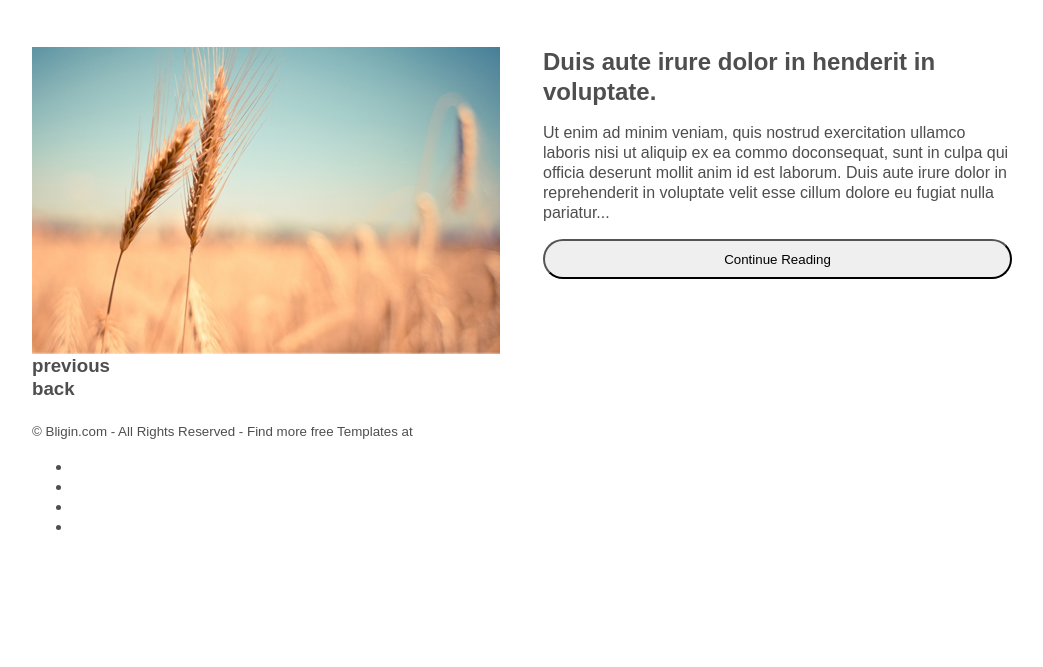
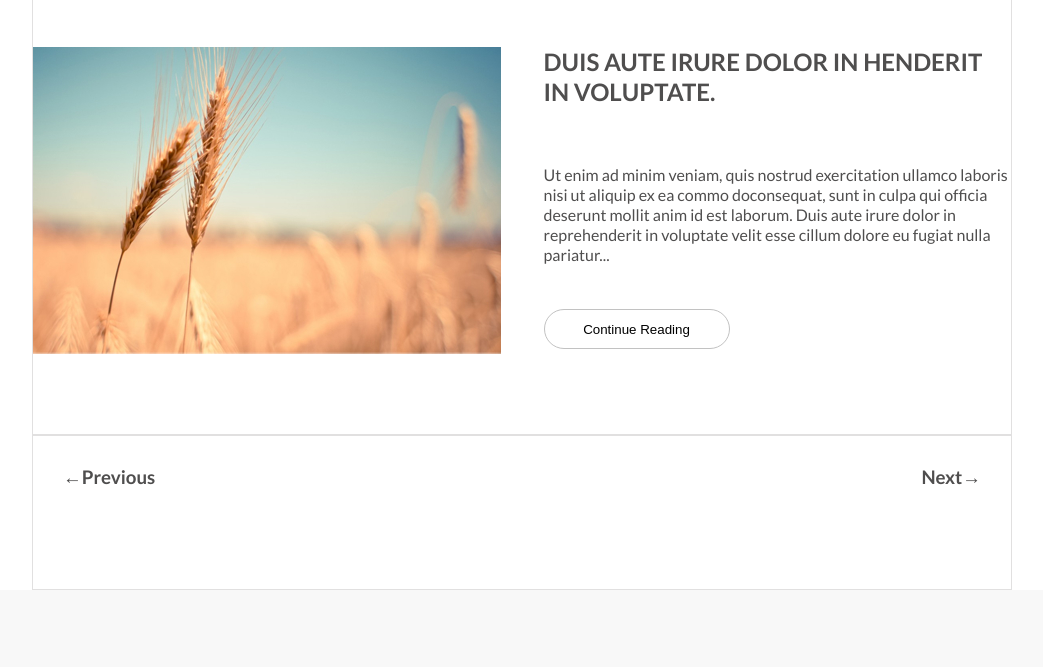
Before and after one commit to yoavnatan/Design-to-live-page-II--Yoav-Natan, a plain HTML site: page SITE/index.html in a window 1280 px wide. Shown: the part 890-1557 px from the top of the page, without its empty margins (118-1161 px from the left). Before the commit the page ends 1443 px from the top, so only its background shows below. Drawn offline with Linux system fonts and the light colour scheme; a web font is replaced by a local one.

Commit message:
Finish basic layout and hovering effects

```diff
--- a/SITE/index.html
+++ b/SITE/index.html
@@ -5,12 +5,13 @@
     <meta charset="UTF-8">
     <meta name="viewport" content="width=device-width, initial-scale=1.0">
     <title>Blogin</title>
-    <link rel="stylesheet" href="/SITE/styles/styles.css">
+    <link rel="stylesheet" href="styles/styles.css">
 </head>
 
 <body class="main-layout">
 
-    <header class="main-header flex align-center space-between full">
+    <header class="main-header full">
+        <div class="inner-container flex">
             <div class="logo">Blogin<span>.</span></div>
             <nav class="main-nav">
                 <ul class="main-nav-list clean-list flex">
@@ -20,9 +21,10 @@
                     <li><a href="#">Contact</a></li>
                 </ul>
             </nav>
+        </div>
     </header>
 
-    <main class="main-content card-layout">
+    <main class="main-content cards-layout">
 
         <div class="card">
             <img src="./img/001.jpg" alt="" class="card-image">
@@ -74,20 +76,22 @@
 
         </div>
     </main>
-    <section class="page-nav">
-        <h3>previous</h3>
-        <h3>back</h3>
+    <section class="page-container flex space-between">
+        <h3>←Previous</h3>
+        <h3>Next→</h3>
     </section>
 
-    <footer class="main-footer">
+    <footer class="main-footer full">
+        <div class="inner-container-footer flex align-center space-between">
             <div class="logo">Blogin<span>.</span></div>
             <small class="footer-rights">© Bligin.com - All Rights Reserved - Find more free Templates at <a
                     href="#">Pixelhint.com</a></small>
-        <ul class="footer-social">
-            <li><a href="#">facebook</a></li>
-            <li><a href="#">twitter</a></li>
-            <li><a href="#">Be</a></li>
-            <li><a href="#">world</a></li>
+            <ul class="footer-social clean-list flex ">
+                <li><img src="img/F.png" alt=""></li>
+                <li><img src="img/L.png" alt=""></li>
+                <li><img src="img/be.png" alt=""></li>
+                <li><img src="img/basket.png" alt=""></li>
+        </div>
         </ul>
     </footer>
 
--- a/SITE/styles/basics/base.css
+++ b/SITE/styles/basics/base.css
@@ -6,7 +6,7 @@
 
 html {
     color: var(--clr-primary--1);
-    font-family: lato-bold, sans-serif;
+    font-family: lato-bold;
     line-height: 1.25;
 }
 
@@ -20,7 +20,8 @@ img {
 }
 
 a {
-    color: var(--clr-primary--3)
+    color: var(--clr-primary--3);
+    text-decoration: none;
 }
 
 h1,
@@ -29,11 +30,26 @@ h3,
 h4,
 h5,
 h6 {
-    margin: 0;
+    margin: 0 0 1em;
 }
 
+
 button {
-    min-width: 186px;
+    border-style: solid;
+    max-width: 186px;
     min-height: 40px;
     border-radius: 20px;
+    cursor: pointer;
+    background-color: #FFFFFF;
+    border-color: #C2C2C2;
+    border-width: 1.94px;
+    /* box-shadow: none; */
+    margin: 0;
+
 }
+
+button:hover {
+    color: #58C93A;
+    border-color: #58C93A;
+
+}
--- a/SITE/styles/basics/helpers.css
+++ b/SITE/styles/basics/helpers.css
@@ -15,3 +15,7 @@
     padding: 0;
     list-style-type: none;
 }
+
+.grid {
+    display: grid
+}
--- a/SITE/styles/basics/layouts.css
+++ b/SITE/styles/basics/layouts.css
@@ -15,14 +15,14 @@
 
 /* Card Layout */
 
-.card-layout {
+/* this is not layout! */
+.cards-layout {
     display: grid;
     gap: 80px;
-}
+    padding-top: 30px;
+    padding-bottom: 80px;
 
-.card {
-    display: flex;
-    gap: 43px;
+    border: 0.5px solid rgba(225.00045776367188, 223.99658203125, 223.99658203125, 1);
 }
 
 .card-content {
--- a/SITE/styles/components/card.css
+++ b/SITE/styles/components/card.css
@@ -1,4 +1,24 @@
-.card .card-title {
-    font-family: lato-bold, sans-serif;
+.card p {
+    font-family: lato-regular, sans-serif;
+    margin: 0 0 44px 0;
 
 }
+
+.card {
+    display: flex;
+    flex-direction: column;
+
+    /* grid-template-rows: 1fr 1fr; */
+    gap: 43px;
+}
+
+h2 {
+    text-transform: uppercase;
+    margin-bottom: 58px;
+
+}
+
+.card-content {
+    display: flex;
+    flex-direction: column;
+}
--- /dev/null
+++ b/SITE/styles/components/footer.css
@@ -0,0 +1,61 @@
+footer {
+    background-color: rgba(248.0000004172325, 248.0000004172325, 248.0000004172325, 1);
+    height: 315px;
+    color: rgba(165.9999, 165.9999, 165.9999, 1);
+
+}
+
+footer>.inner-container-footer {
+    flex-direction: column;
+}
+
+footer .logo {
+    color: rgba(41.004, 41.004, 41.004, 1);
+    margin-top: 80px;
+    margin-bottom: 32px;
+}
+
+footer a {
+    color: var(--clr-primary--2)
+}
+
+footer li {
+    display: flex;
+    width: 40px;
+    height: 40px;
+    background-color: #E5E5E5;
+    place-items: center;
+    justify-content: center;
+    cursor: pointer;
+
+}
+
+footer li:hover {
+    background-color: #516FAD;
+}
+
+.footer-social {
+    gap: 20px;
+    margin-top: 38px;
+}
+
+
+.footer-social li:nth-child(1) img {
+    width: 8px;
+    height: 14.03px;
+}
+
+.footer-social li:nth-child(2) img {
+    width: 15.52px;
+    height: 11.71px;
+}
+
+.footer-social li:nth-child(3) img {
+    width: 15.62px;
+    height: 9.7px;
+}
+
+.footer-social li:nth-child(4) img {
+    width: 12.87px;
+    height: 12.87px;
+}
--- a/SITE/styles/components/header.css
+++ b/SITE/styles/components/header.css
@@ -1,5 +1,13 @@
 .main-header {
     background: var(--clr-primary-base);
     min-height: 132px;
-    margin-bottom: 30px;
+    display: grid;
+    grid-template-columns: inherit;
 }
+
+.main-header .inner-container {
+    grid-column: 2;
+    display: flex;
+    justify-content: space-between;
+    align-items: center;
+}
--- a/SITE/styles/components/logo.css
+++ b/SITE/styles/components/logo.css
@@ -1,3 +1,9 @@
 .logo {
+    font-family: eurofurence, sans-serif;
     color: var(--clr-primary--3);
+    font-size: 2.5em;
 }
+
+.logo>span {
+    color: var(--clr-secondary--1)
+}
--- a/SITE/styles/components/main-nav.css
+++ b/SITE/styles/components/main-nav.css
@@ -4,10 +4,18 @@
     justify-content: center;
     width: 135px;
     height: 133px;
+}
 
-    filter: drop-shadow(-1px 0px 0px rgba(29.000000171363354, 29.000000171363354, 29.000000171363354, 1));
+.main-nav li:hover a {
+    color: var(--clr-secondary--1)
+}
+
+.main-nav li a:focus {
+    color: var(--clr-secondary--1)
+}
+
+.main-nav li:hover {
     box-shadow: inset 0px -6px 0px rgba(87.9986572265625, 201.00082397460938, 57.999114990234375, 1);
-    /* Warning: CSS does not support Inner Shadow.*/
 }
 
 .main-nav .main-nav-list a {
--- /dev/null
+++ b/SITE/styles/components/pages.css
@@ -0,0 +1,13 @@
+.page-container {
+    border: 0.5px solid rgba(225.00045776367188, 223.99658203125, 223.99658203125, 1);
+    padding-top: 30px;
+    padding-bottom: 81px;
+}
+
+.page-container h3:nth-child(1) {
+    padding-left: 30px;
+}
+
+.page-container h3:nth-child(2) {
+    padding-right: 30px;
+}
--- /dev/null
+++ b/SITE/styles/setup/mq.css
@@ -0,0 +1,9 @@
+@media (min-width: 860px) {
+
+    .card {
+        display: grid;
+
+        grid-template-columns: 1fr 1fr;
+        gap: 43px;
+    }
+}
--- a/SITE/styles/setup/typography.css
+++ b/SITE/styles/setup/typography.css
@@ -7,10 +7,10 @@
 /* Lato-bold */
 @font-face {
     font-family: lato-bold;
-    src: url('/fonts/Lato-Bold.ttf');
+    src: url('/fonts/lato/Lato-Bold.ttf');
 }
 
 @font-face {
     font-family: lato-regular;
-    src: url('/fonts/Lato-Regular.ttf');
+    src: url('/fonts/lato/Lato-Regular.ttf');
 }
--- a/SITE/styles/setup/vars.css
+++ b/SITE/styles/setup/vars.css
@@ -3,5 +3,6 @@
     --clr-primary--2: rgba(95.99985000000001, 95.99985000000001, 95.99985000000001, 1);
     --clr-primary--3: rgba(255, 255, 255, 1);
     --clr-primary-base: rgba(41.00000135600567, 41.00000135600567, 41.00000135600567, 1);
+    --clr-secondary--1: #58C93A;
 
 }
--- a/SITE/styles/styles.css
+++ b/SITE/styles/styles.css
@@ -13,3 +13,7 @@
 @import url('./components/card.css');
 @import url('./components/logo.css');
 @import url('./components/main-nav.css');
+@import url('./components/footer.css');
+@import url('./components/pages.css');
+
+@import url('./setup/mq.css');
```
Also changed, not shown: SITE/img/F.png (added), SITE/img/L.png (added), SITE/img/basket.png (added), SITE/img/be.png (added), SITE/img/t.png (added). Lines whose indentation alone changed are shown as unchanged.
